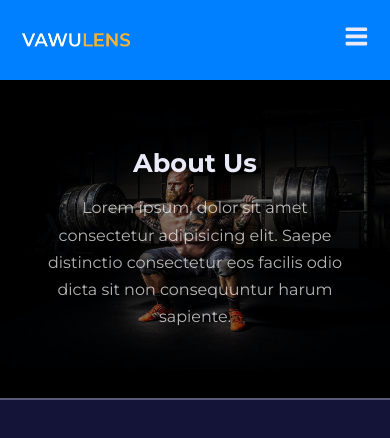
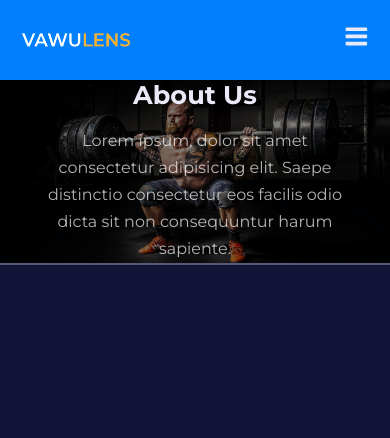
Before and after one commit to erickdc7/react-trainer-website, a React (Create React App) app: page /about in a window 390 px wide. Shown: the top 438 px of the page. Built offline with nearby package versions, Linux system fonts and the light colour scheme; the HTML template or start-up script is replaced by a standard one.

Commit message:
media queries in small screens header styles added to index.css

```diff
--- a/src/index.css
+++ b/src/index.css
@@ -231,4 +231,8 @@ section {
   section {
     margin-top: 7rem;
   }
+
+  .header {
+    height: fit-content;
+  }
 }
```
